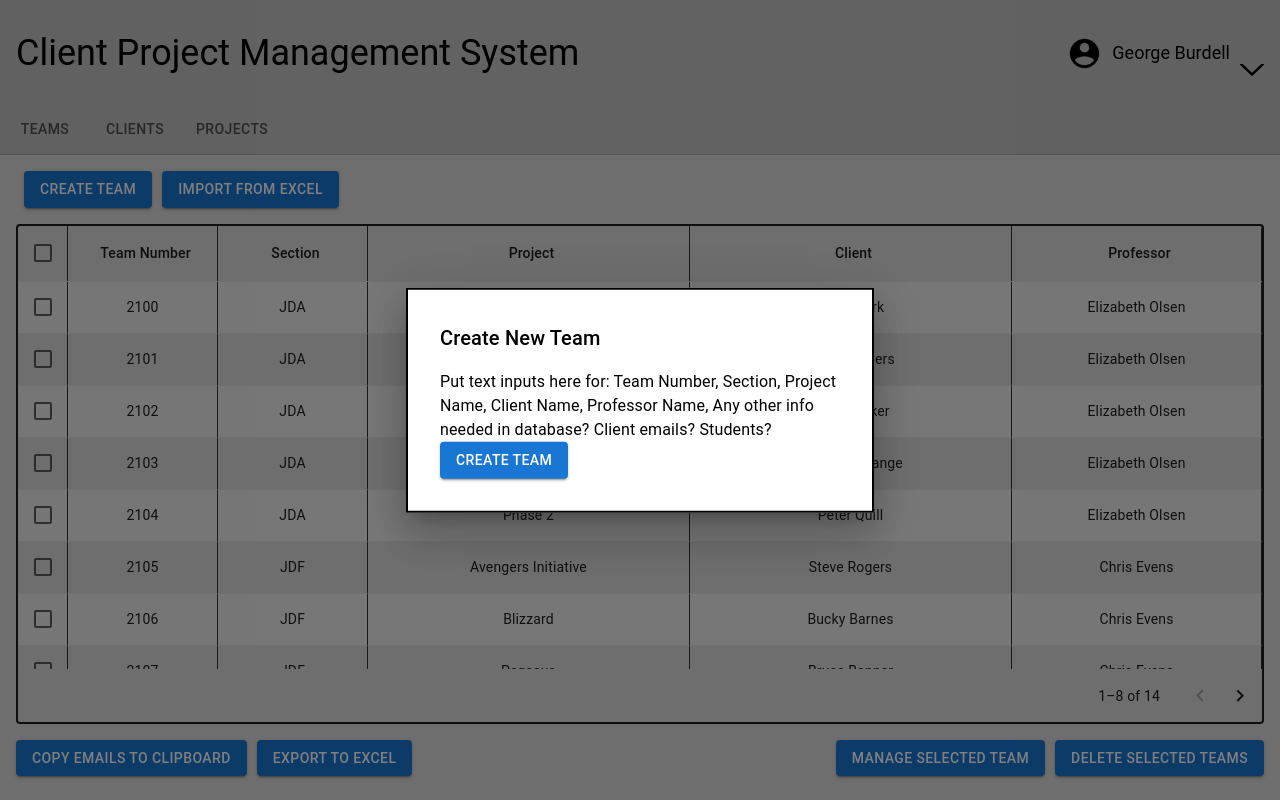
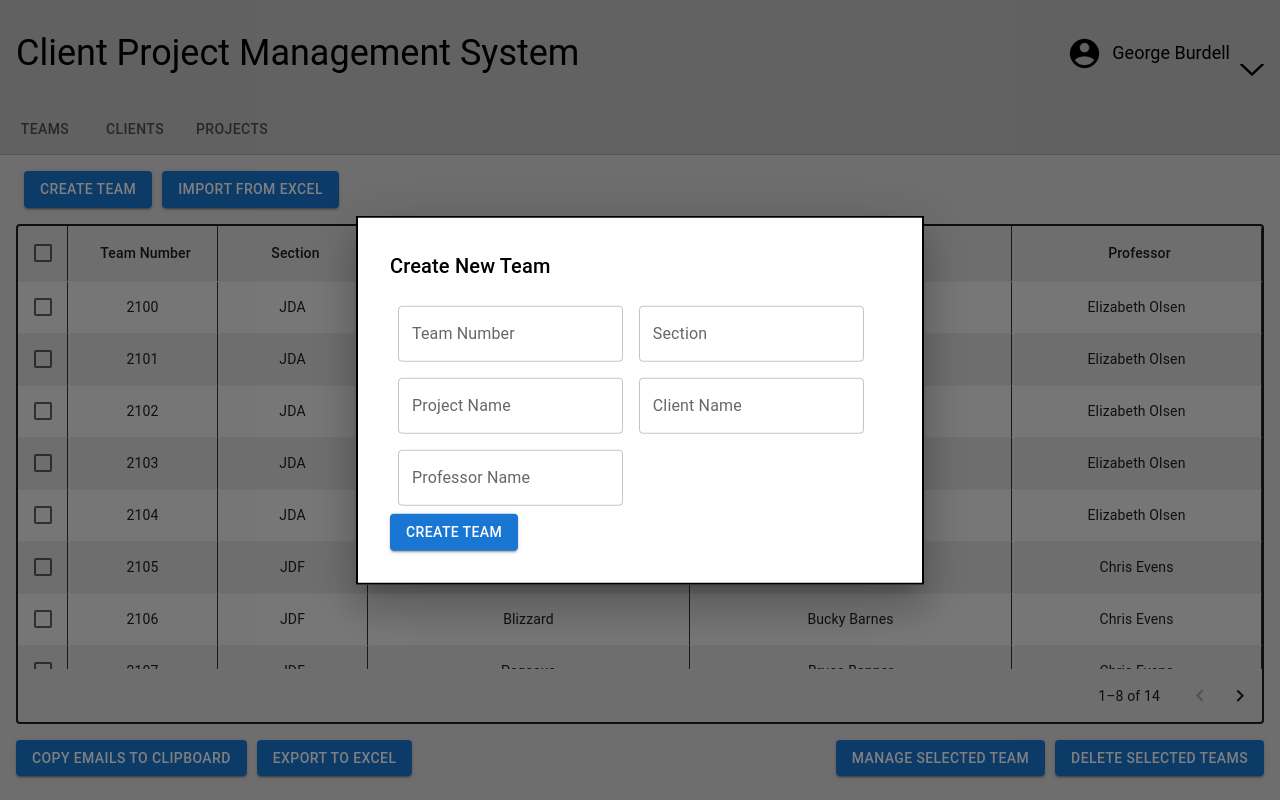
Before and after one commit to dosorno7/GT-CPMS, a React app in the folder react-app/: page /HomePage in a window 1280 px wide. Both pictures are taken after a click on the button "CREATE TEAM". Built offline with nearby package versions, Linux system fonts and the light colour scheme.

Commit message:
changed text inputs for aesthetics, fixed duplicate row bug when creating new rows, fixed paging issues when creating new rows

```diff
--- a/react-app/src/components/CreateTeamModal/createTeamModal.tsx
+++ b/react-app/src/components/CreateTeamModal/createTeamModal.tsx
@@ -2,14 +2,20 @@ import * as React from 'react';
 import Box from '@mui/material/Box';
 import Button from '@mui/material/Button';
 import Typography from '@mui/material/Typography';
+import FormControl from '@mui/material/FormControl';
+import Input from '@mui/material/Input';
+import InputLabel from '@mui/material/InputLabel';
+import TextField from '@mui/material/TextField'
+
 import Modal from '@mui/material/Modal';
+
 
 const style = {
     position: 'absolute' as 'absolute',
     top: '50%',
     left: '50%',
     transform: 'translate(-50%, -50%)',
-    width: 400,
+    width: 500,
     bgcolor: 'background.paper',
     border: '2px solid #000',
     boxShadow: 24,
@@ -21,12 +27,13 @@ export default function CreateTeamModal( {getCreateTeamInfo}: any ) {
     const handleOpen = () => setOpen(true);
     const handleClose = () => setOpen(false);
 
-    const teamNumber = 'blah';
-    const section = 'test';
-    const projName = 'yo';
-    const clientName = 'ok';
-    const profName = 'cool';
+    let teamNumber = '';
+    let section = '';
+    let projName = '';
+    let clientName = '';
+    let profName = '';
 
+    //Event Handlers
     const handleCreateClick = (
         teamNumber: string,
         section: string,
@@ -38,12 +45,29 @@ export default function CreateTeamModal( {getCreateTeamInfo}: any ) {
         handleClose();
     }
 
+    const handleTeamNumberChange = (event: React.ChangeEvent<HTMLInputElement>) => {
+        teamNumber = event.target.value;
+    }
 
+    const handleSectionChange = (event: React.ChangeEvent<HTMLInputElement>) => {
+        section = event.target.value;
+    }
+
+    const handleProjNameChange = (event: React.ChangeEvent<HTMLInputElement>) => {
+        projName = event.target.value;
+    }
+
+    const handleClientNameChange = (event: React.ChangeEvent<HTMLInputElement>) => {
+        clientName = event.target.value;
+    }
+
+    const handleProfNameChange = (event: React.ChangeEvent<HTMLInputElement>) => {
+        profName = event.target.value;
+    }
 
     return (
         <div>
-            <Button variant="contained" onClick={handleOpen}
-            >
+            <Button variant="contained" onClick={handleOpen}>
                 Create Team
             </Button>
             <Modal
@@ -56,19 +80,48 @@ export default function CreateTeamModal( {getCreateTeamInfo}: any ) {
                     <Typography id="modal-modal-title" variant="h6" component="h2">
                         Create New Team
                     </Typography>
-                    <Typography id="modal-modal-description" sx={{ mt: 2 }}>
-                        Put text inputs here for:
-                        Team Number,
-                        Section,
-                        Project Name,
-                        Client Name,
-                        Professor Name,
-                        Any other info needed in database? Client emails? Students?
 
-                        <Button variant="contained" onClick={() => {handleCreateClick(teamNumber, section, projName, clientName, profName)}}>
-                            Create Team
-                        </Button>
+                    <Typography component={'div'} id="modal-modal-description" sx={{ mt: 2 }}>
+                        <TextField
+                            label="Team Number"
+                            id="standard-start-adornment"
+                            sx={{ m: 1, width: '25ch' }}
+                            margin="normal"
+                            onChange={handleTeamNumberChange}
+                        />
+                        <TextField
+                            label="Section"
+                            id="standard-start-adornment"
+                            sx={{ m: 1, width: '25ch' }}
+                            margin="normal"
+                            onChange={handleSectionChange}
+                        />
+                        <TextField
+                            label="Project Name"
+                            id="standard-start-adornment"
+                            sx={{ m: 1, width: '25ch' }}
+                            margin="normal"
+                            onChange={handleProjNameChange}
+                        />
+                        <TextField
+                            label="Client Name"
+                            id="standard-start-adornment"
+                            sx={{ m: 1, width: '25ch' }}
+                            margin="normal"
+                            onChange={handleClientNameChange}
+                        />
+                        <TextField
+                            label="Professor Name"
+                            id="standard-start-adornment"
+                            sx={{ m: 1, width: '25ch' }}
+                            margin="normal"
+                            onChange={handleProfNameChange}
+                        />
                     </Typography>
+                    <Button variant="contained" onClick={() => { handleCreateClick(teamNumber, section, projName, clientName, profName) }}>
+                        Create Team
+                    </Button>
+
                 </Box>
             </Modal>
         </div>
--- a/react-app/src/components/TeamGrid/index.tsx
+++ b/react-app/src/components/TeamGrid/index.tsx
@@ -128,7 +128,7 @@ const createNewRow = (prevRows: {
     client: string,
     professor: string) => {
 
-        return { id: prevRows.length,
+        return { id: prevRows.length + 1,
         teamNumber: teamNumber,
         section: section,
         project: project,
@@ -150,6 +150,7 @@ export default function TeamGrid() {
         client: string,
         professor: string) => {
 
+        console.log("creating a new team")
         setRows((prevRows) => [...prevRows, createNewRow(prevRows, teamNumber, section, project, client, professor)]);
 
     }
```
